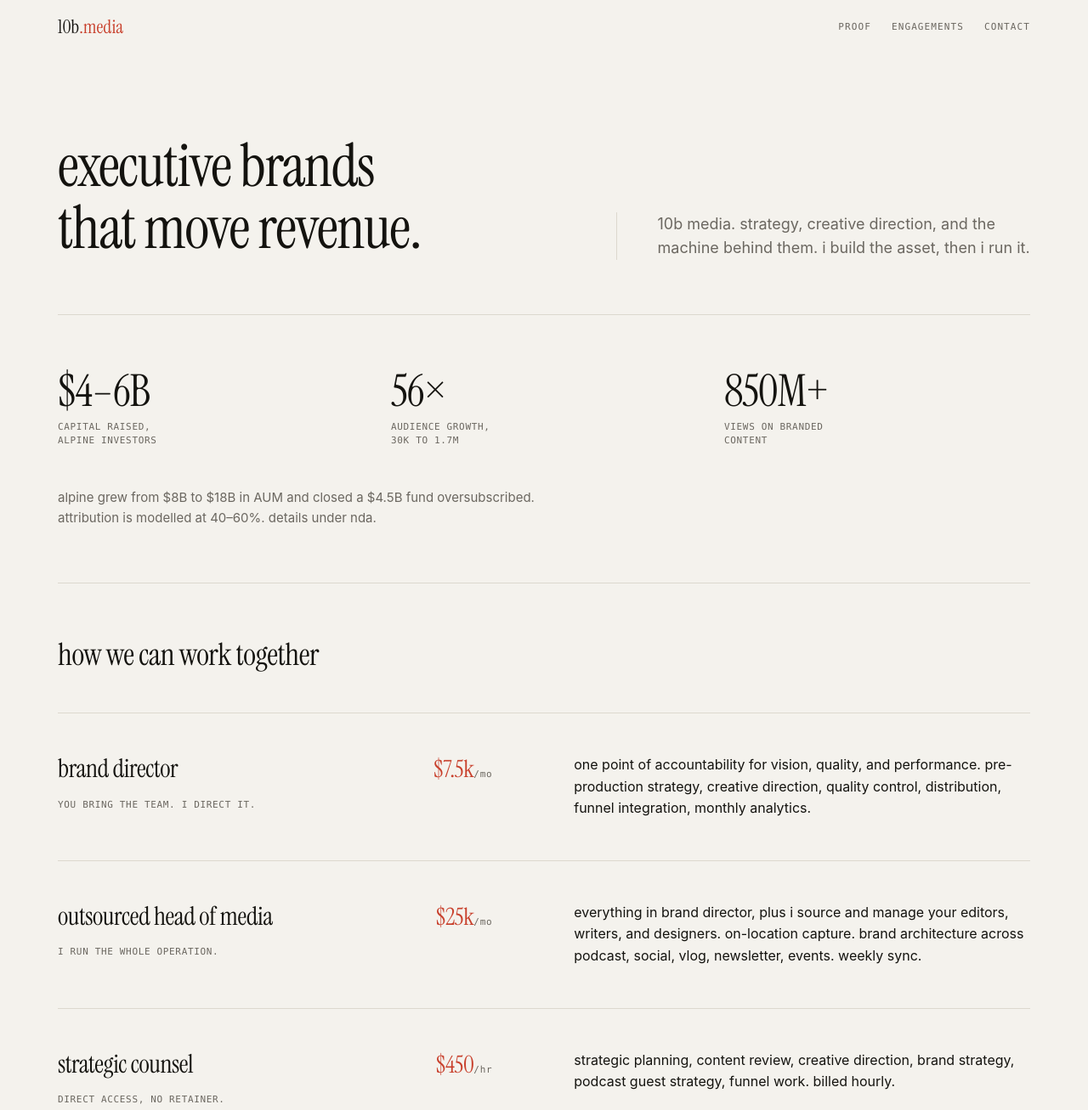
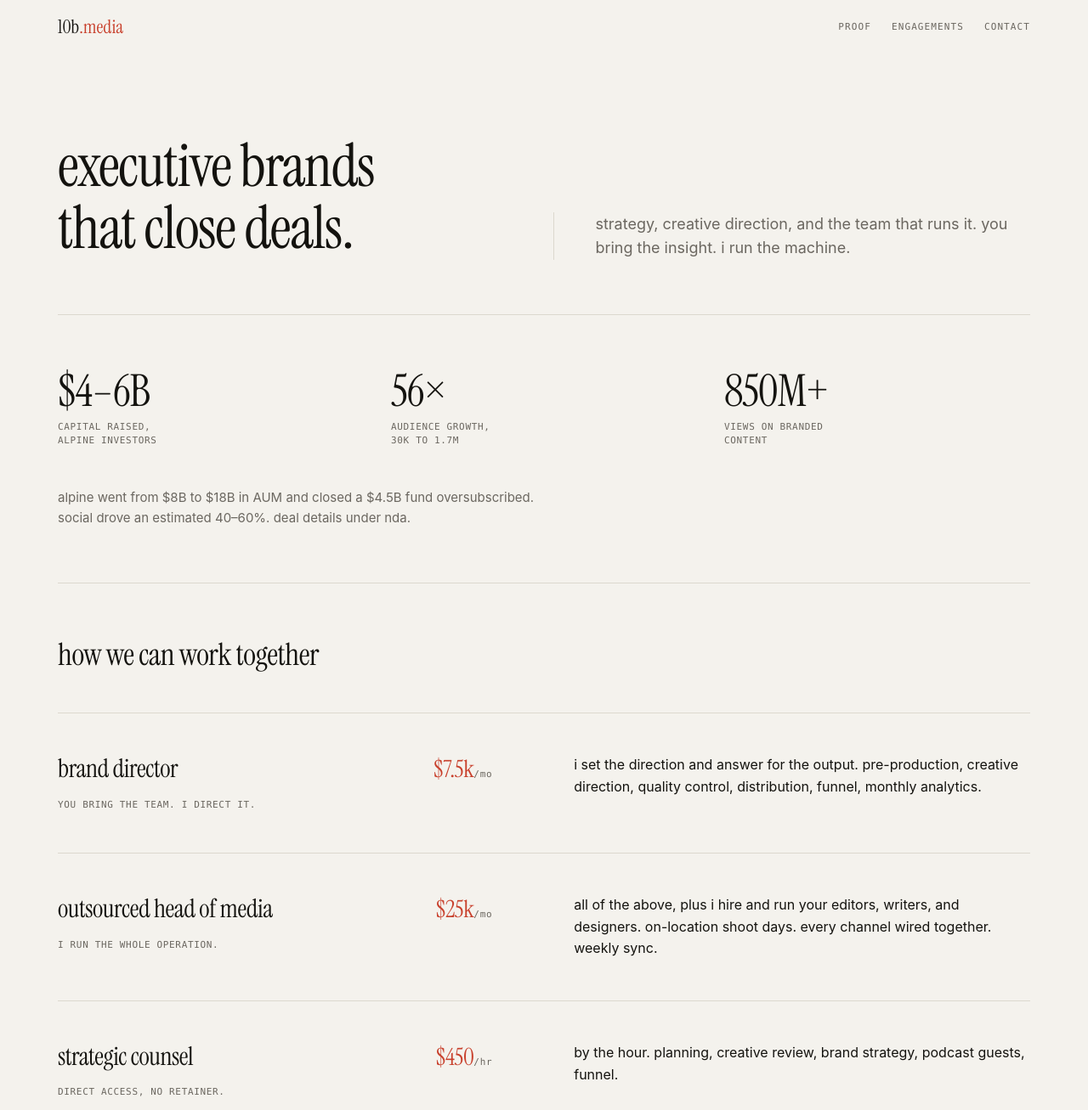
Before and after one commit to breezybrent/10b-media-site, a website: page public/index.html in a window 1280 px wide. Shown: the top 1307 px of the page at 85% size. Drawn offline with Linux system fonts and the light colour scheme.

Commit message:
cut slop: shorter hero, alpine note, tier scope. 218->210 words, all facts and prices intact

```diff
--- a/public/index.html
+++ b/public/index.html
@@ -4,10 +4,10 @@
 <meta charset="utf-8" />
 <meta name="viewport" content="width=device-width, initial-scale=1" />
 <title>10b media | executive brand building</title>
-<meta name="description" content="I build executive brands that move revenue. strategy, creative direction, and the machine behind it." />
+<meta name="description" content="strategy, creative direction, and the team that runs it for founders and ceos with $50M+ deals." />
 <meta name="author" content="10b media" />
 <meta property="og:title" content="10b media | executive brand building" />
-<meta property="og:description" content="I build executive brands that move revenue." />
+<meta property="og:description" content="strategy, creative direction, and the team that runs it." />
 <meta property="og:type" content="website" />
 <meta property="og:url" content="https://10b.media" />
 <meta name="theme-color" content="#f4f2ed" media="(prefers-color-scheme: light)" />
@@ -33,10 +33,9 @@
 <main>
 
   <section class="hero">
-    <h1>executive brands<br />that move revenue.</h1>
+    <h1>executive brands<br />that close deals.</h1>
     <p class="lede">
-      10b media. strategy, creative direction, and the machine behind them.
-      i build the asset, then i run it.
+      strategy, creative direction, and the team that runs it. you bring the insight. i run the machine.
     </p>
   </section>
 
@@ -48,8 +47,8 @@
     </ul>
 
     <p class="note">
-      alpine grew from $8B to $18B in AUM and closed a $4.5B fund oversubscribed.
-      attribution is modelled at 40&ndash;60%. details under nda.
+      alpine went from $8B to $18B in AUM and closed a $4.5B fund oversubscribed.
+      social drove an estimated 40&ndash;60%. deal details under nda.
     </p>
   </section>
 
@@ -67,9 +66,9 @@
         </div>
         <div class="tier-scope">
           <p class="tier-detail">
-            one point of accountability for vision, quality, and performance.
-            pre-production strategy, creative direction, quality control,
-            distribution, funnel integration, monthly analytics.
+            i set the direction and answer for the output. pre-production,
+            creative direction, quality control, distribution, funnel,
+            monthly analytics.
           </p>
         </div>
       </li>
@@ -84,9 +83,9 @@
         </div>
         <div class="tier-scope">
           <p class="tier-detail">
-            everything in brand director, plus i source and manage your editors,
-            writers, and designers. on-location capture. brand architecture across
-            podcast, social, vlog, newsletter, events. weekly sync.
+            all of the above, plus i hire and run your editors, writers, and
+            designers. on-location shoot days. every channel wired together.
+            weekly sync.
           </p>
         </div>
       </li>
@@ -101,8 +100,8 @@
         </div>
         <div class="tier-scope">
           <p class="tier-detail">
-            strategic planning, content review, creative direction, brand strategy,
-            podcast guest strategy, funnel work. billed hourly.
+            by the hour. planning, creative review, brand strategy,
+            podcast guests, funnel.
           </p>
         </div>
       </li>
@@ -119,8 +118,8 @@
   <section id="contact" class="section contact">
     <h2>who this is for</h2>
     <p class="who">
-      a founder or ceo whose reputation is a business asset. deal size
-      $50M and up. already good at the job, tired of being underestimated.
+      a founder or ceo whose reputation is worth money. $50M deals and up.
+      already good at the job. tired of being underestimated.
     </p>
     <a class="mail" href="mailto:bszklaruk@gmail.com">bszklaruk@gmail.com</a>
   </section>
--- a/public/styles.css
+++ b/public/styles.css
@@ -96,7 +96,7 @@ main,
 /* Hero fills the measure instead of leaving the right half empty. */
 .hero {
   display: grid;
-  grid-template-columns: minmax(0, 1.15fr) minmax(0, 1fr);
+  grid-template-columns: minmax(0, 1fr) minmax(0, 1.15fr);
   column-gap: var(--s7);
   align-items: end;
   padding-block: var(--s7) var(--s6);
@@ -315,6 +315,12 @@ main,
   margin: 0;
 }
 
+/* Short email needs a right-hand companion, so it sits at the measure
+   edge rather than floating mid-column. */
+.contact {
+  grid-template-columns: minmax(0, 1.35fr) minmax(0, 1fr);
+}
+
 .mail {
   display: inline-flex;
   align-items: center;
```
